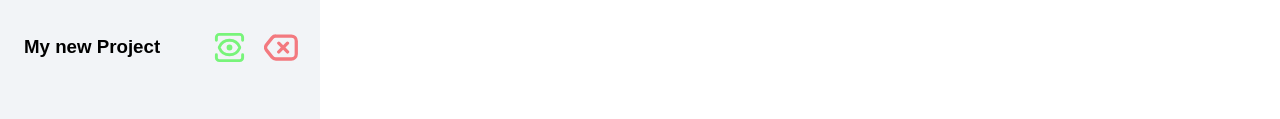
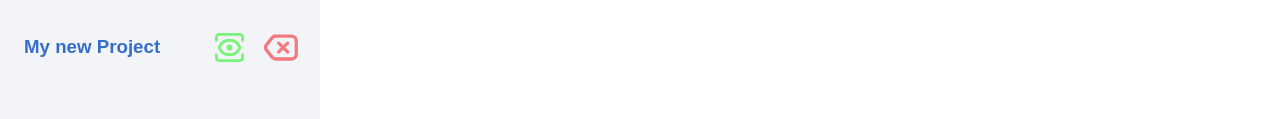
Before and after one commit to Tou1lle/todo-list-top2, a website built with webpack: page src/template.html in a window 1280 px wide. Shown: the part 235-354 px from the top of the page. Built offline with nearby package versions, Linux system fonts and the light colour scheme.

Commit message:
Set for Selected project styles
the DOM functions set and delete the class
"selected-project" through arguments (passed in
the selected project). We get the project at
the start of the clicking listener basically and
then we just pass it around and reset necessary
things like classes and properties.

```diff
--- a/src/script_modules/ui/project_menu.js
+++ b/src/script_modules/ui/project_menu.js
@@ -54,6 +54,10 @@ function ProjectMenuController() {
       projectManager.logAllProjects();
     });
 
+    if (project.selected) {
+      projectDiv.classList.add("selected-project");
+    }
+
     return projectDiv;
   }
 
--- a/src/script_modules/ui/project_view.js
+++ b/src/script_modules/ui/project_view.js
@@ -37,7 +37,10 @@ function ProjectViewController(projectManagerArg) {
     h2.textContent = selectedProject.name;
     projectDisplay.appendChild(h2);
 
-    console.log(findDOMbyID(selectedProject.id, getProjectsDOM()));
+    const selectedDOM = getDOMbyID(selectedProject.id, getProjectsDOM());
+    setSelectedDOM(selectedDOM);
+
+    console.log(getDOMbyID(selectedProject.id, getProjectsDOM()));
   }
 
   function runView(e) {
@@ -63,8 +66,18 @@ function ProjectViewController(projectManagerArg) {
     return Array.from(document.querySelectorAll(".project-option"));
   }
 
-  function findDOMbyID(id, array) {
+  function getDOMbyID(id, array) {
     return array.find(projectDOM => projectDOM.dataset.id === id);
+  }
+
+  function resetSelectedDOM() {
+    const projectsDOM = getProjectsDOM();
+    projectsDOM.forEach(project => project.classList.remove("selected-project"));
+  }
+
+  function setSelectedDOM(dom) {
+    resetSelectedDOM();
+    dom.classList.add("selected-project");
   }
 
   menuProjects.addEventListener("click", e => {
--- a/src/styles/style.css
+++ b/src/styles/style.css
@@ -166,3 +166,7 @@ This is to ensure that the page doesnt get bigger than it needs to be
   text-overflow: ellipsis;
   white-space: nowrap;
 }
+
+.selected-project {
+  color: var(--blue);
+}
```
